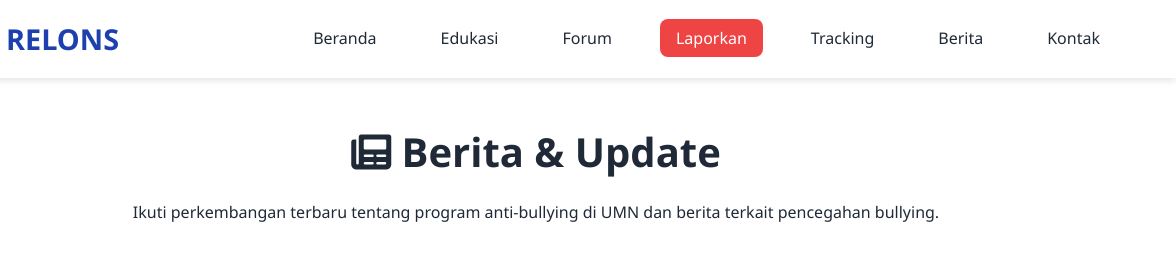
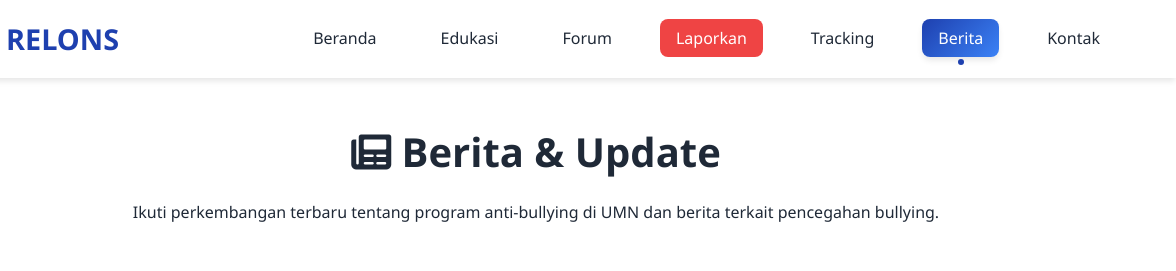
Before and after one commit to sa4turn/RELONS, a website: page pages/news.html in a window 1280 px wide. Shown: the top 271 px of the page, 104-1280 px from the left. Drawn offline with Linux system fonts and the light colour scheme.

Commit message:
Update news.html

```diff
--- a/pages/news.html
+++ b/pages/news.html
@@ -22,7 +22,7 @@
                     <li><a href="forum.html" class="nav-link">Forum</a></li>
                     <li><a href="report.html" class="nav-link report-btn">Laporkan</a></li>
                     <li><a href="tracking.html" class="nav-link">Tracking</a></li>
-                    <li><a href="news.html" class="nav-link">Berita</a></li>
+                    <li><a href="news.html" class="nav-link active">Berita</a></li>
                     <li><a href="contact.html" class="nav-link">Kontak</a></li>
                 </ul>
                 <div class="hamburger">
@@ -114,6 +114,7 @@
     </footer>
 
     <script data-cfasync="false" src="/cdn-cgi/scripts/5c5dd728/cloudflare-static/email-decode.min.js"></script><script src="../script.js"></script>
+    <script src="../js/navigation.js"></script>
     <script>
         // News data
         const newsData = [
```
